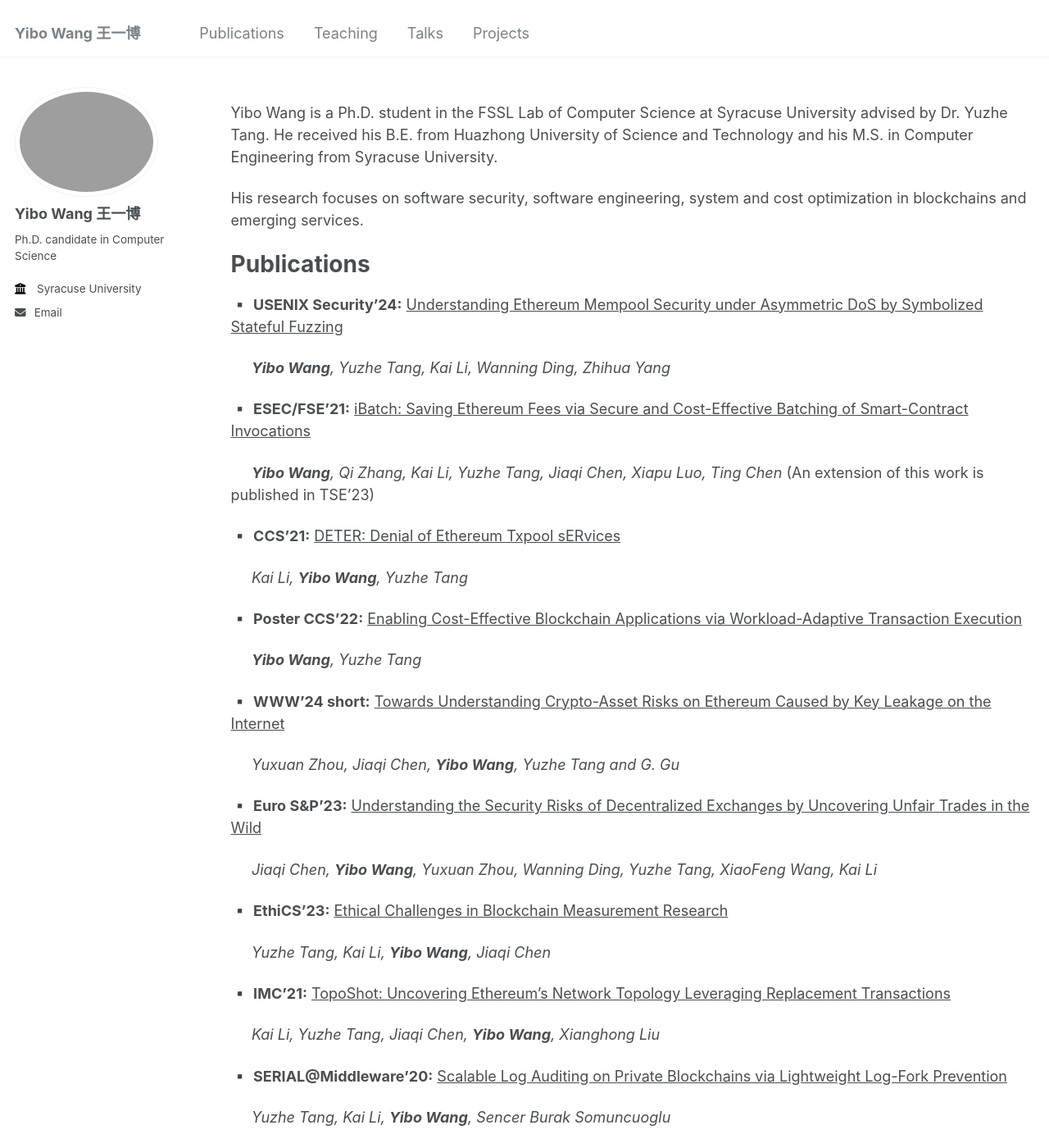
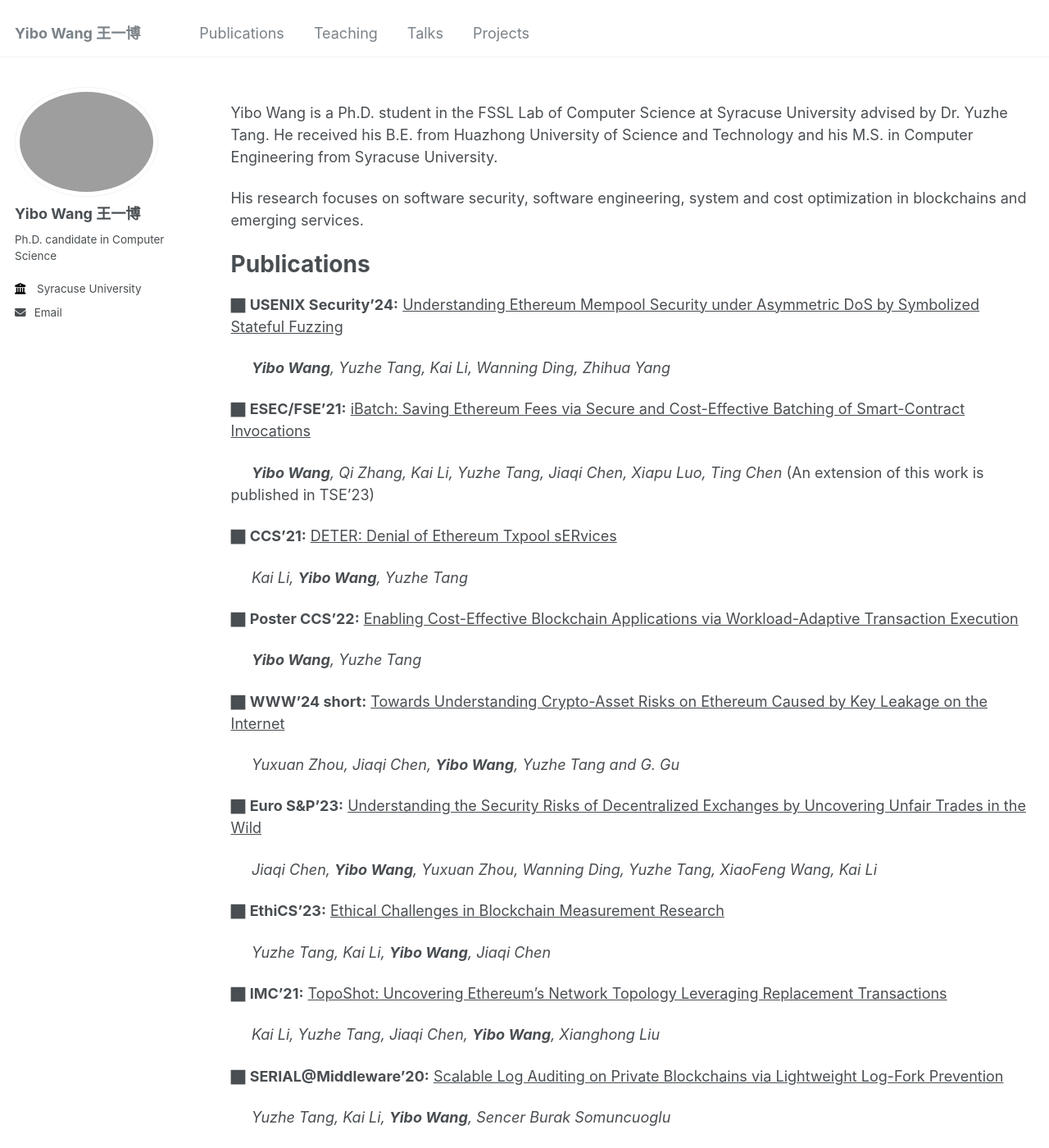
Before and after one commit to wangyibo0308/wangyibo0308.github.io, a Jekyll site: the page built from _pages/about.md, in a window 1280 px wide and 1400 px high. Shown: the whole window at 82% size. Built offline with Jekyll 4.4.1, drawn with Linux system fonts in a browser that asks for light colours.

Commit message:
Update about.md

```diff
--- a/_pages/about.md
+++ b/_pages/about.md
@@ -16,45 +16,45 @@ His research focuses on software security, software engineering, system and cost
 Publications
 ======
 
-▪️ **USENIX Security'24:** <span style="text-decoration: underline;">Understanding Ethereum Mempool Security under Asymmetric DoS by Symbolized Stateful Fuzzing</span>
+⬛︎ **USENIX Security'24:** <span style="text-decoration: underline;">Understanding Ethereum Mempool Security under Asymmetric DoS by Symbolized Stateful Fuzzing</span>
 
 &nbsp;&nbsp;&nbsp;&nbsp;  _**Yibo Wang**, Yuzhe Tang, Kai Li, Wanning Ding, Zhihua Yang_
 
 
-▪️ **ESEC/FSE'21:** <span style="text-decoration: underline;">iBatch: Saving Ethereum Fees via Secure and Cost-Effective Batching of Smart-Contract Invocations</span>
+⬛︎ **ESEC/FSE'21:** <span style="text-decoration: underline;">iBatch: Saving Ethereum Fees via Secure and Cost-Effective Batching of Smart-Contract Invocations</span>
 
 &nbsp;&nbsp;&nbsp;&nbsp;  _**Yibo Wang**, Qi Zhang, Kai Li, Yuzhe Tang, Jiaqi Chen, Xiapu Luo, Ting Chen_ (An extension of this work is published in TSE'23)
 
 
-▪️ **CCS'21:** <span style="text-decoration: underline;">DETER: Denial of Ethereum Txpool sERvices</span>
+⬛︎ **CCS'21:** <span style="text-decoration: underline;">DETER: Denial of Ethereum Txpool sERvices</span>
 
 &nbsp;&nbsp;&nbsp;&nbsp;  _Kai Li, **Yibo Wang**, Yuzhe Tang_
 
 
-▪️ **Poster CCS'22:** <span style="text-decoration: underline;">Enabling Cost-Effective Blockchain Applications via Workload-Adaptive Transaction Execution</span>
+⬛︎ **Poster CCS'22:** <span style="text-decoration: underline;">Enabling Cost-Effective Blockchain Applications via Workload-Adaptive Transaction Execution</span>
 
 &nbsp;&nbsp;&nbsp;&nbsp;  _**Yibo Wang**, Yuzhe Tang_
 
 
-▪️ **WWW'24 short:** <span style="text-decoration: underline;">Towards Understanding Crypto-Asset Risks on Ethereum Caused by Key Leakage on the Internet</span>
+⬛︎ **WWW'24 short:** <span style="text-decoration: underline;">Towards Understanding Crypto-Asset Risks on Ethereum Caused by Key Leakage on the Internet</span>
 
 &nbsp;&nbsp;&nbsp;&nbsp;  _Yuxuan Zhou, Jiaqi Chen, **Yibo Wang**, Yuzhe Tang and G. Gu_
 
 
-▪️ **Euro S&P'23:** <span style="text-decoration: underline;">Understanding the Security Risks of Decentralized Exchanges by Uncovering Unfair Trades in the Wild</span>
+⬛︎ **Euro S&P'23:** <span style="text-decoration: underline;">Understanding the Security Risks of Decentralized Exchanges by Uncovering Unfair Trades in the Wild</span>
 
 &nbsp;&nbsp;&nbsp;&nbsp;  _Jiaqi Chen, **Yibo Wang**, Yuxuan Zhou, Wanning Ding, Yuzhe Tang, XiaoFeng Wang, Kai Li_
 
 
-▪️ **EthiCS'23:** <span style="text-decoration: underline;">Ethical Challenges in Blockchain Measurement Research</span>
+⬛︎ **EthiCS'23:** <span style="text-decoration: underline;">Ethical Challenges in Blockchain Measurement Research</span>
 
 &nbsp;&nbsp;&nbsp;&nbsp;  _Yuzhe Tang, Kai Li, **Yibo Wang**, Jiaqi Chen_
 
-▪️ **IMC'21:** <span style="text-decoration: underline;">TopoShot: Uncovering Ethereum’s Network Topology Leveraging Replacement Transactions</span>
+⬛︎ **IMC'21:** <span style="text-decoration: underline;">TopoShot: Uncovering Ethereum’s Network Topology Leveraging Replacement Transactions</span>
 
 &nbsp;&nbsp;&nbsp;&nbsp;  _Kai Li, Yuzhe Tang, Jiaqi Chen, **Yibo Wang**, Xianghong Liu_
 
 
-▪️ **SERIAL@Middleware'20:** <span style="text-decoration: underline;">Scalable Log Auditing on Private Blockchains via Lightweight Log-Fork Prevention</span>
+⬛︎ **SERIAL@Middleware'20:** <span style="text-decoration: underline;">Scalable Log Auditing on Private Blockchains via Lightweight Log-Fork Prevention</span>
 
 &nbsp;&nbsp;&nbsp;&nbsp;  _Yuzhe Tang, Kai Li, **Yibo Wang**, Sencer Burak Somuncuoglu_
```
